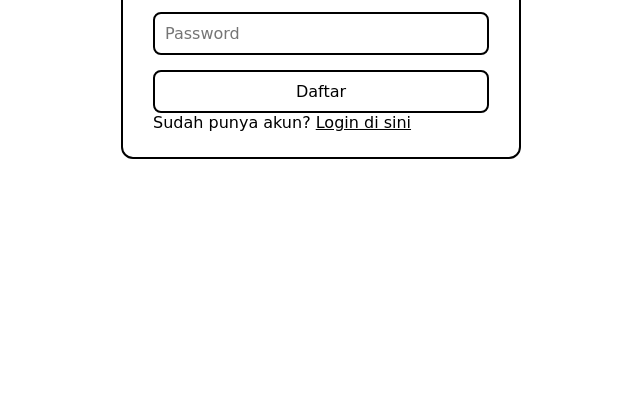
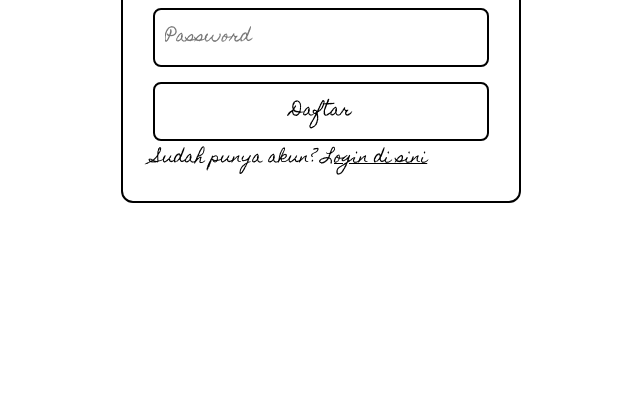
Before and after one commit to imn0thero/HaiChat, a website: page public/signup.html in a window 1280 px wide. Shown: the part 381-800 px from the top of the page, without its empty margins (319-959 px from the left). Drawn offline with nearby package versions, Linux system fonts and the light colour scheme; no server answers.

Commit message:
Update signup.html

```diff
--- a/public/signup.html
+++ b/public/signup.html
@@ -3,6 +3,7 @@
 <head>
   <meta charset="UTF-8" />
   <meta name="viewport" content="width=device-width, initial-scale=1" />
+  <link href="https://fonts.googleapis.com/css2?family=Homemade+Apple&display=swap" rel="stylesheet">
   <link rel="stylesheet" href="style.css" />
   <title>HaiChat - Signup</title>
 </head>
```
